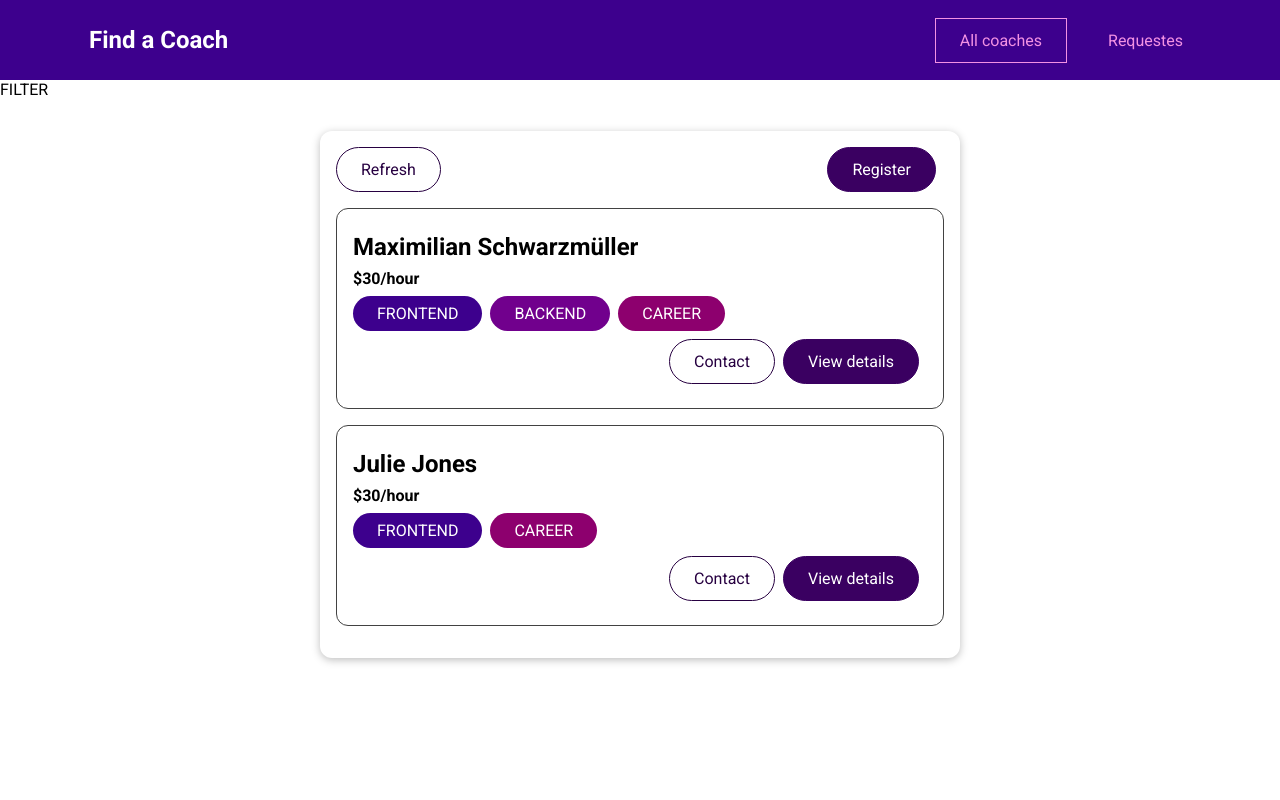
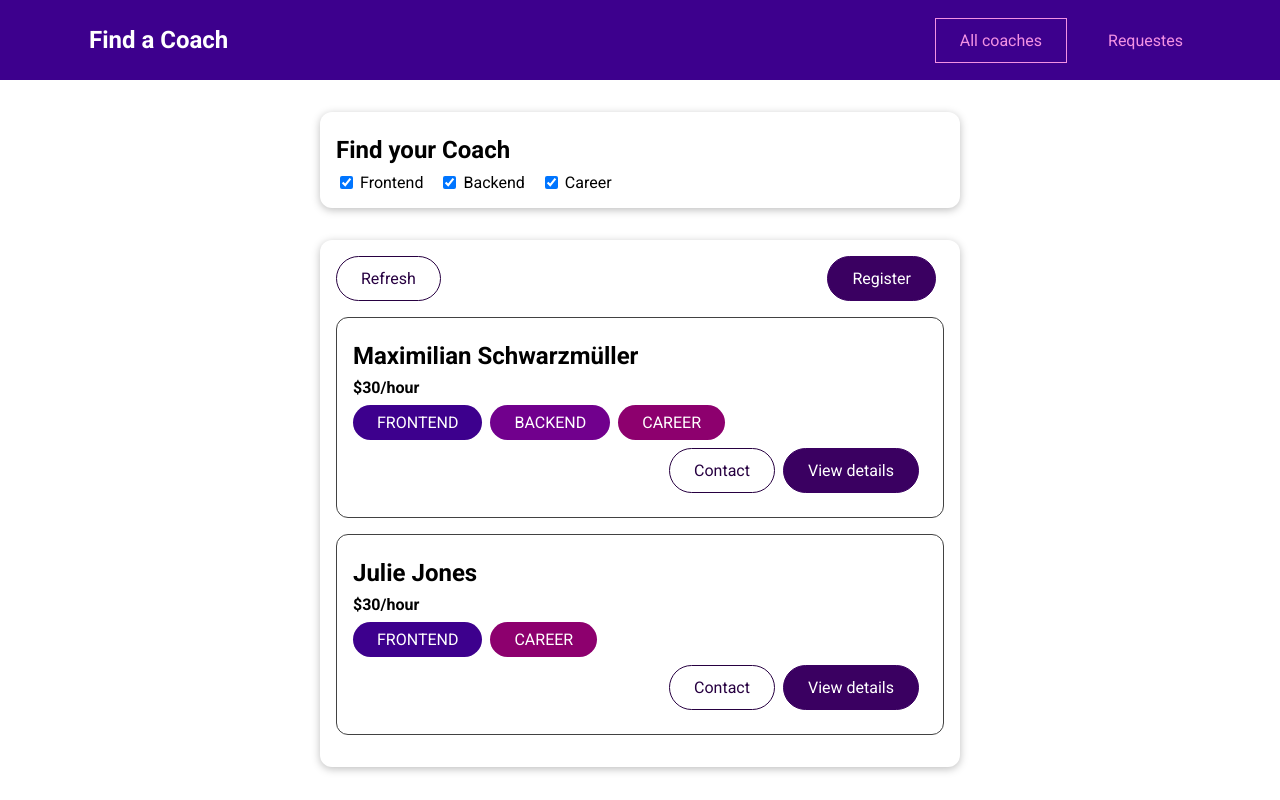
Before and after one commit to wojciechdominiak/find-coaches, a Vue app: page /coaches in a window 1280 px wide. Built offline with nearby package versions, Linux system fonts and the light colour scheme.

Commit message:
add filter

```diff
--- /dev/null
+++ b/src/components/coaches/CoachFilter.vue
@@ -0,0 +1,67 @@
+<template>
+  <base-card>
+    <h2>Find your Coach</h2>
+    <span class="filter-option">
+      <input type="checkbox" id="frontend" checked @change="setFilter" />
+      <label for="frontend">Frontend</label>
+    </span>
+    <span class="filter-option">
+      <input type="checkbox" id="backend" checked @change="setFilter" />
+      <label for="backend">Backend</label>
+    </span>
+    <span class="filter-option">
+      <input type="checkbox" id="career" checked @change="setFilter" />
+      <label for="career">Career</label>
+    </span>
+  </base-card>
+</template>
+
+<script>
+export default {
+  emits: ["change-filter"],
+  data() {
+    return {
+      filters: {
+        frontend: true,
+        backend: true,
+        career: true,
+      },
+    };
+  },
+  methods: {
+    setFilter(event) {
+      const inputId = event.target.id;
+      const isActive = event.target.checked;
+      const updatedFilters = {
+        ...this.filters,
+        [inputId]: isActive,
+      };
+      this.filters = updatedFilters;
+      this.$emit("change-filter", updatedFilters);
+    },
+  },
+};
+</script>
+
+<style scoped>
+h2 {
+  margin: 0.5rem 0;
+}
+
+.filter-option {
+  margin-right: 1rem;
+}
+
+.filter-option label,
+.filter-option input {
+  vertical-align: middle;
+}
+
+.filter-option label {
+  margin-left: 0.25rem;
+}
+
+.filter-option.active label {
+  font-weight: bold;
+}
+</style>
--- a/src/pages/coaches/CoachesList.vue
+++ b/src/pages/coaches/CoachesList.vue
@@ -1,5 +1,5 @@
 <template>
-  <section>FILTER</section>
+  <coach-filter @change-filter="setFilters"></coach-filter>
   <section>
     <base-card>
       <div class="controls">
@@ -24,14 +24,41 @@
 
 <script>
 import CoachItem from "../../components/coaches/CoachItem.vue";
+import CoachFilter from "../../components/coaches/CoachFilter.vue";
 export default {
-  components: { CoachItem },
+  components: { CoachItem, CoachFilter },
+  data() {
+    return {
+      activeFilter: {
+        frontend: true,
+        backend: true,
+        career: true,
+      },
+    };
+  },
   computed: {
     filteredCoaches() {
-      return this.$store.getters["coaches/coaches"];
+      const coaches = this.$store.getters["coaches/coaches"];
+      return coaches.filter((coach) => {
+        if (this.activeFilter.frontend && coach.areas.includes("frontend")) {
+          return true;
+        }
+        if (this.activeFilter.backend && coach.areas.includes("backend")) {
+          return true;
+        }
+        if (this.activeFilter.career && coach.areas.includes("career")) {
+          return true;
+        }
+        return false;
+      });
     },
     hasCoaches() {
       return this.$store.getters["coaches/hasCoaches"];
+    },
+  },
+  methods: {
+    setFilters(updatedFilters) {
+      this.activeFilter = updatedFilters;
     },
   },
 };
```
